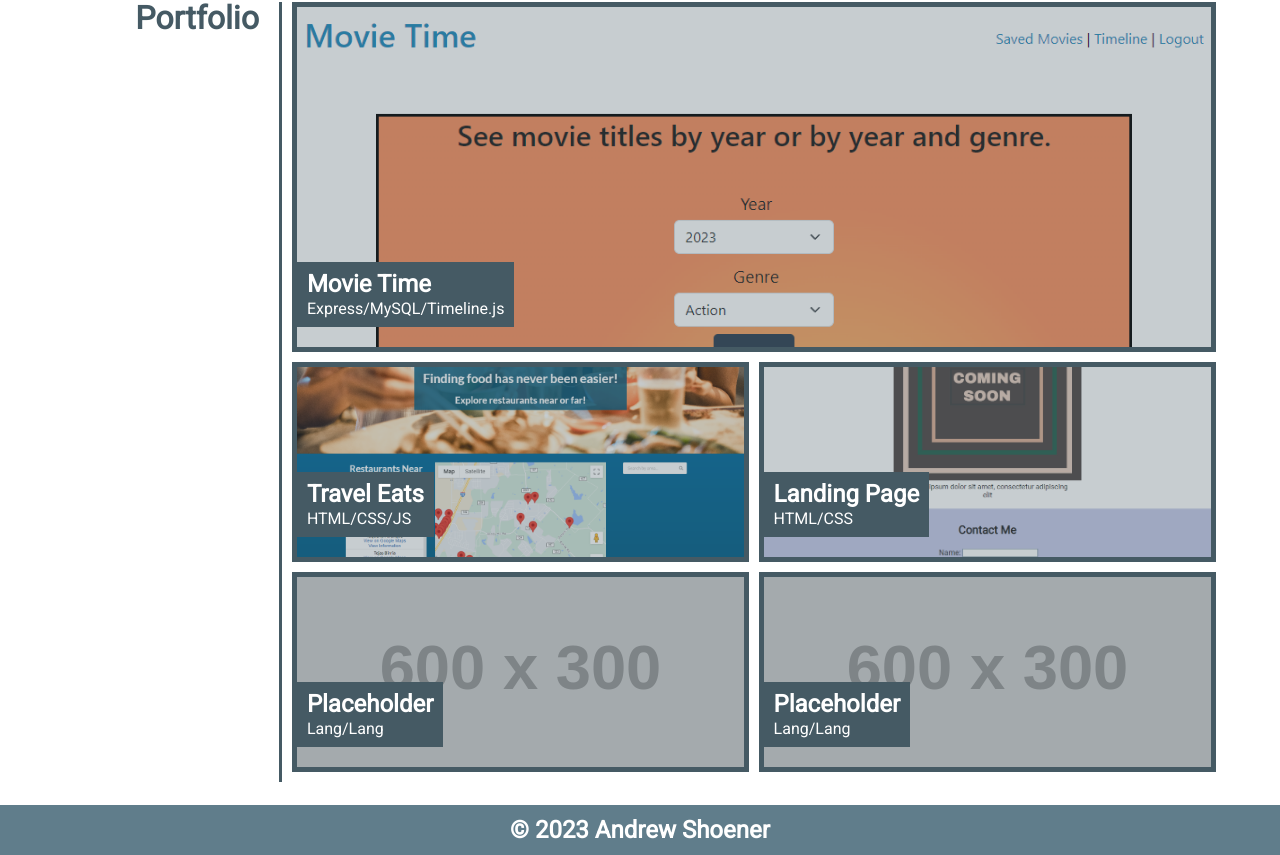
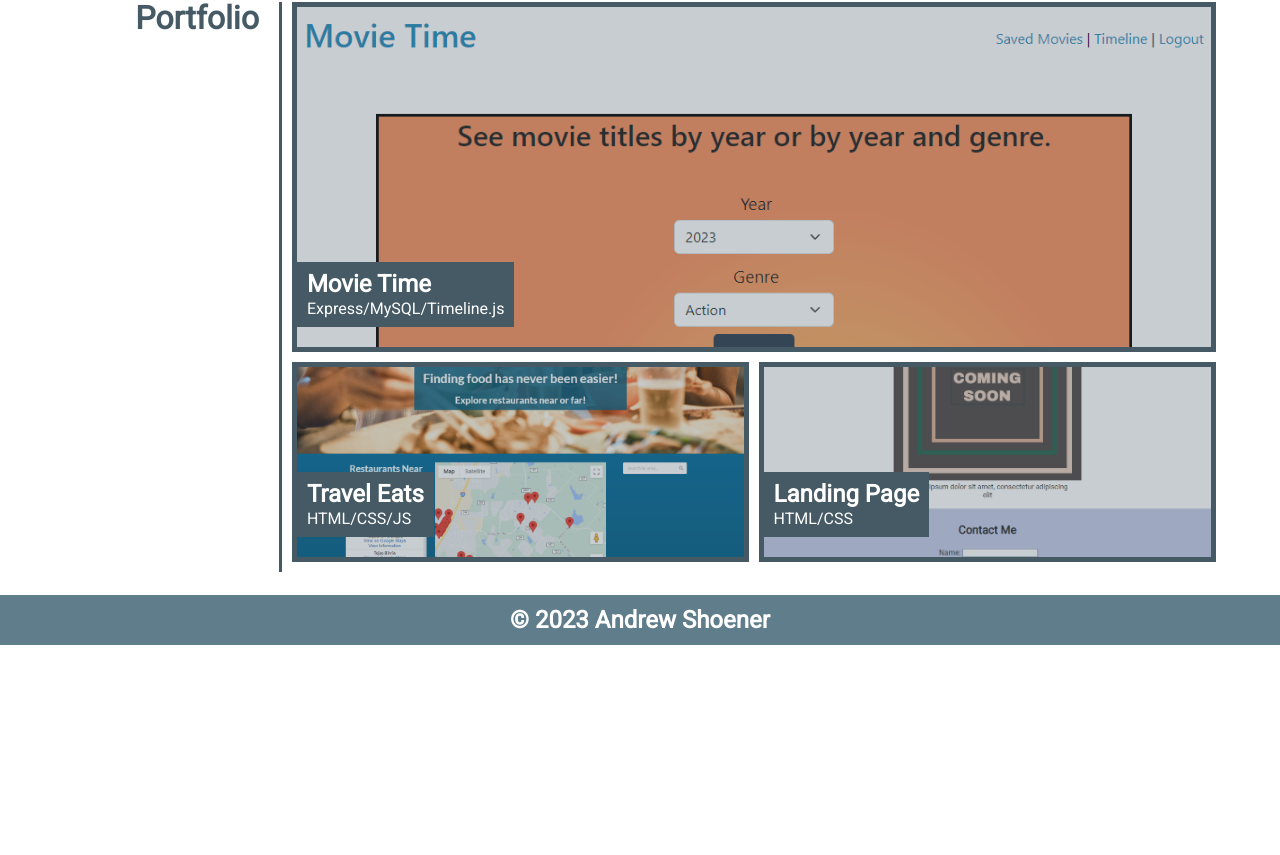
Before and after one commit to ashoener/react-portfolio, a React (Vite) app: page /portfolio in a window 1280 px wide. Shown: the part 333-1188 px from the top of the page. After the commit the page ends 978 px from the top, so only its background shows below. Built offline with nearby package versions, Linux system fonts and the light colour scheme.

Commit message:
Remove placeholder card from portfolio page

```diff
--- a/src/pages/portfolio.jsx
+++ b/src/pages/portfolio.jsx
@@ -25,18 +25,6 @@ const cards = [
     subtitle: "HTML/CSS",
     image: landingPage,
   },
-  {
-    link: "",
-    title: "Placeholder",
-    subtitle: "Lang/Lang",
-    image: "https://placehold.co/600x300",
-  },
-  //   {
-  //     link: "#",
-  //     title: "Placeholder",
-  //     subtitle: "Lang/Lang",
-  //     image: "https://placehold.co/600x300",
-  //   },
 ];
 if (!(cards.length & 1)) {
   cards.push({
```
